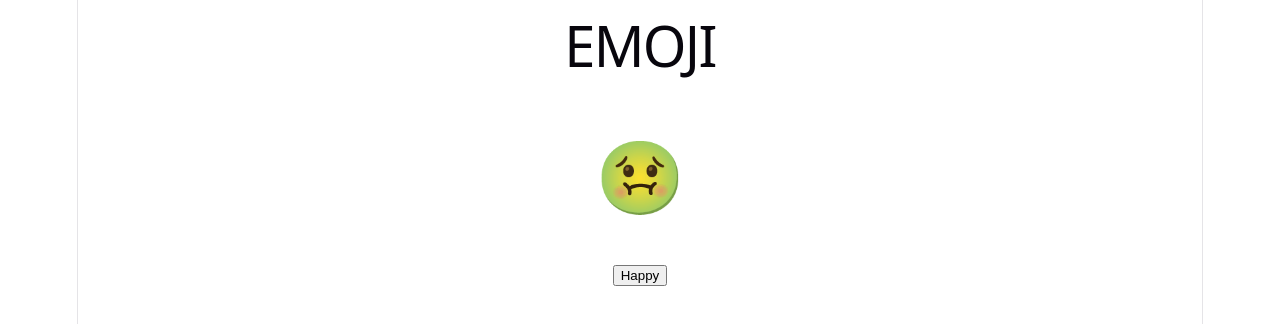
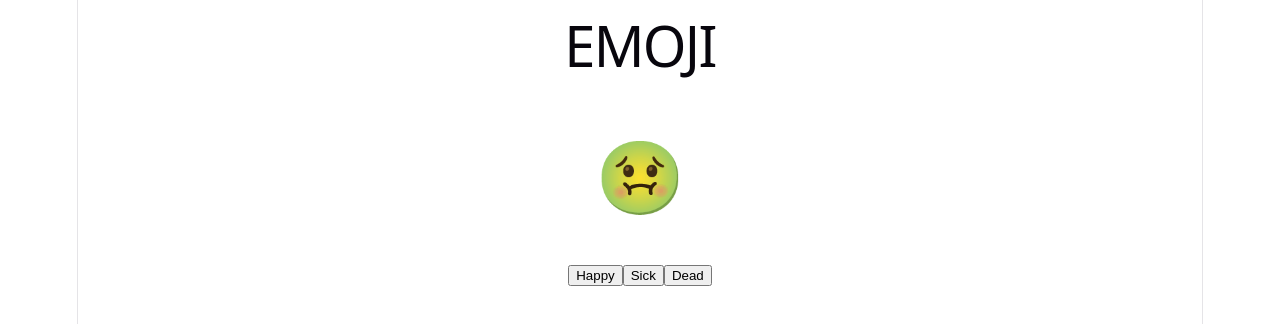
Before and after one commit to ufjf-dcc207/ufjf-dcc207-2026-3-a-atv06-giofana, a React (Vite) app: page / in a window 1280 px wide. Shown: the top 324 px of the page. Built offline with nearby package versions, Linux system fonts and the light colour scheme.

Commit message:
adiciona mais botões

```diff
--- a/src/Emoji.tsx
+++ b/src/Emoji.tsx
@@ -20,6 +20,21 @@ export default function Emoji() {
         setStatus("happy");
         console.log("Status: ", status);
     }
+    function sickClick() {
+        console.log("Status: ", status);
+        console.log("Sick!!");
+        setStatus("sick");
+        console.log("Status: ", status);
+    }
+    function deadClick() {
+        console.log("Status: ", status);
+        console.log("Dead!");
+        setStatus("dead");
+        console.log("Status: ", status);
+    }
+
+    console.log("Desenhando...");
+    console.log("Status: ", status);
 
     return (
         <>
@@ -28,6 +43,8 @@ export default function Emoji() {
             </div>
             <div className="acoes">
                 <button onClick={happyClick}>Happy</button>
+                <button onClick={sickClick}>Sick</button>
+                <button onClick={deadClick}>Dead</button>
             </div>
         </>
     );
```
